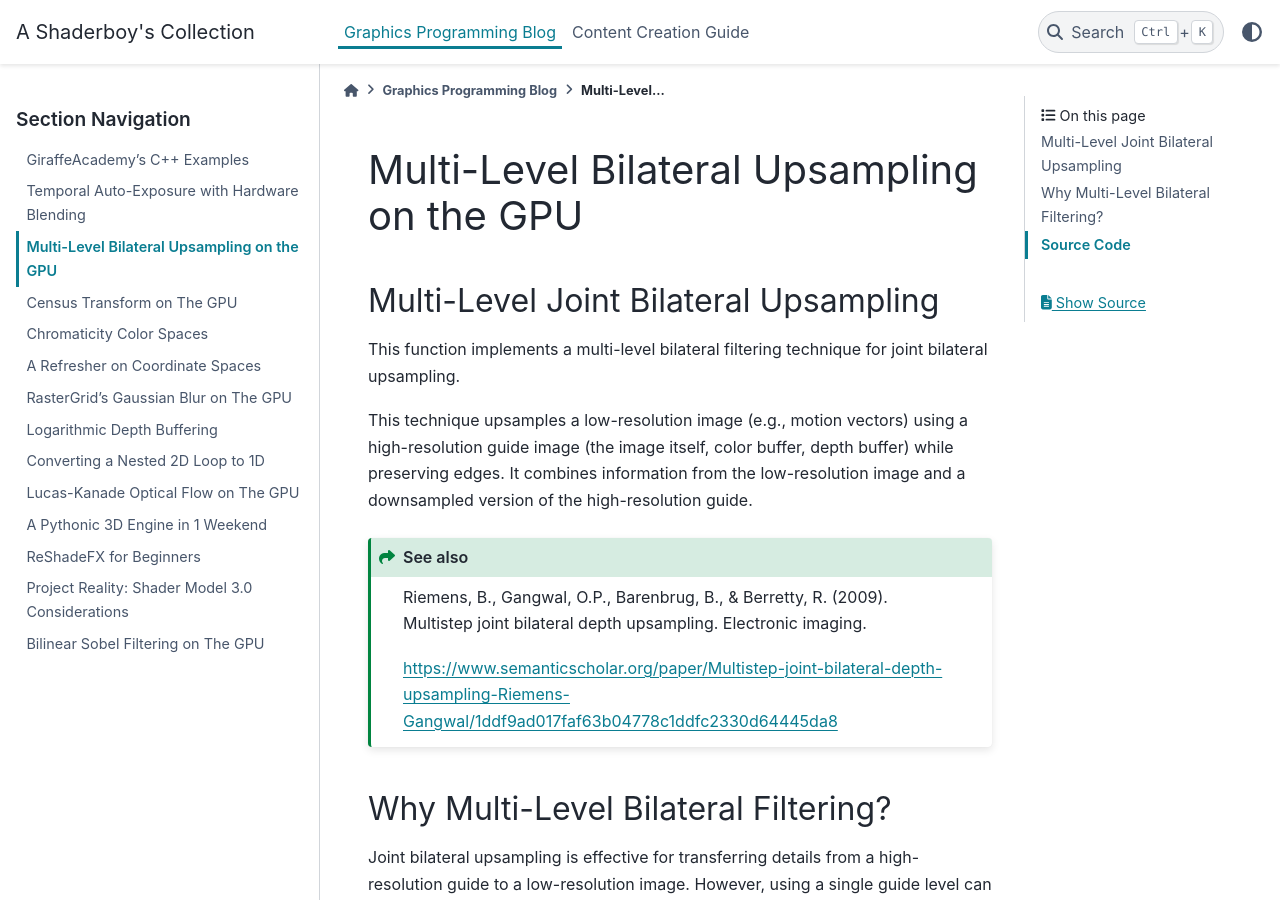
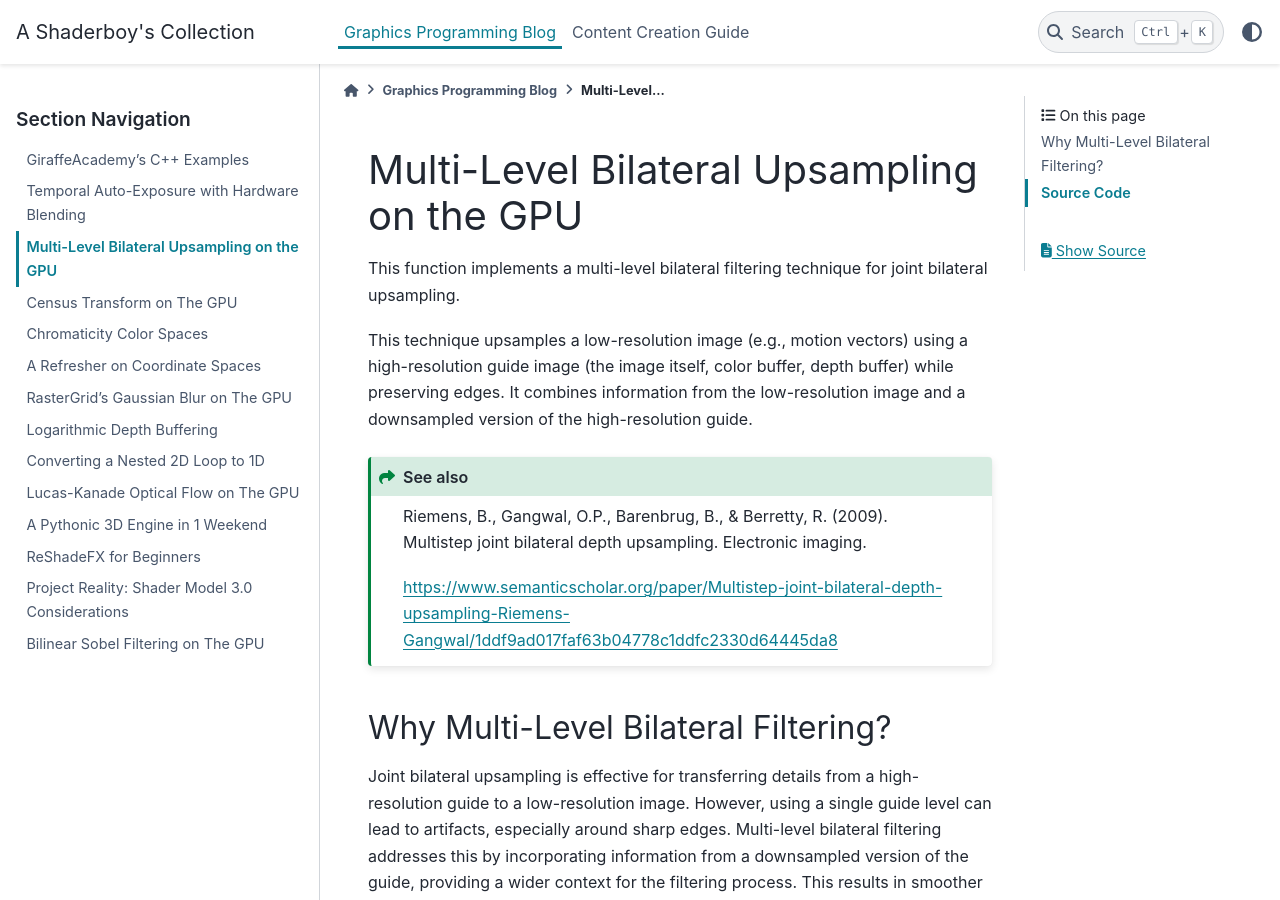
Before and after one commit to papadanku/papadanku.github.io, a Sphinx documentation site: the page built from doc/source/blog/bilateral.rst, in a window 1280 px wide and 900 px high. Built offline with Sphinx 7.4.7 and the PyData theme 0.15.4, drawn with Linux system fonts in a browser that asks for light colours.

Commit message:
Update bilateral.rst

```diff
--- a/doc/source/blog/bilateral.rst
+++ b/doc/source/blog/bilateral.rst
@@ -1,9 +1,6 @@
 
 Multi-Level Bilateral Upsampling on the GPU
 ===========================================
-
-Multi-Level Joint Bilateral Upsampling
---------------------------------------
 
 This function implements a multi-level bilateral filtering technique for joint bilateral upsampling.
 
```
